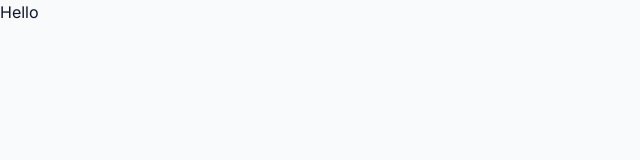
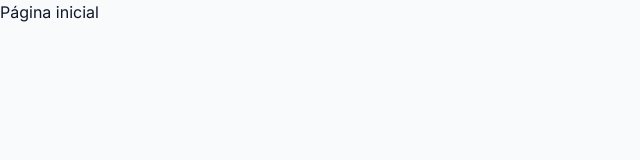
Before and after one commit to tjbarbosadev/react-gen-ai, a React (Vite) app: page / in a window 1280 px wide. Shown: the top 160 px of the page, without its empty margins (0-640 px from the left). Built offline with nearby package versions, Linux system fonts and the light colour scheme; the HTML template or start-up script is replaced by a standard one.

Commit message:
feat: react router dom config

```diff
--- a/package.json
+++ b/package.json
@@ -14,8 +14,7 @@
   },
   "dependencies": {
     "@tailwindcss/vite": "^4.3.2",
-    "react": "^19.2.7",
-    "react-dom": "^19.2.7",
+    "react-router-dom": "^7.18.1",
     "tailwindcss": "^4.3.2"
   },
   "devDependencies": {
--- a/src/App.tsx
+++ b/src/App.tsx
@@ -1,9 +1,9 @@
+import { RouterProvider } from 'react-router-dom';
+
+import { router } from './routes';
+
 function App() {
-  return (
-    <>
-      <h1>Hello</h1>
-    </>
-  );
+  return <RouterProvider router={router} />;
 }
 
 export default App;
--- /dev/null
+++ b/src/routes/index.tsx
@@ -0,0 +1,20 @@
+import { createBrowserRouter } from 'react-router-dom';
+
+export const router = createBrowserRouter([
+  {
+    children: [
+      {
+        path: '/',
+        element: <h1>Página inicial</h1>,
+      },
+      {
+        path: '/resultado',
+        element: <h1>Resultado</h1>,
+      },
+      {
+        path: '/historico',
+        element: <h1>Historico</h1>,
+      },
+    ],
+  },
+]);
```
Also changed, not shown: 1 other file (tests, documents, lock files or other folders).
